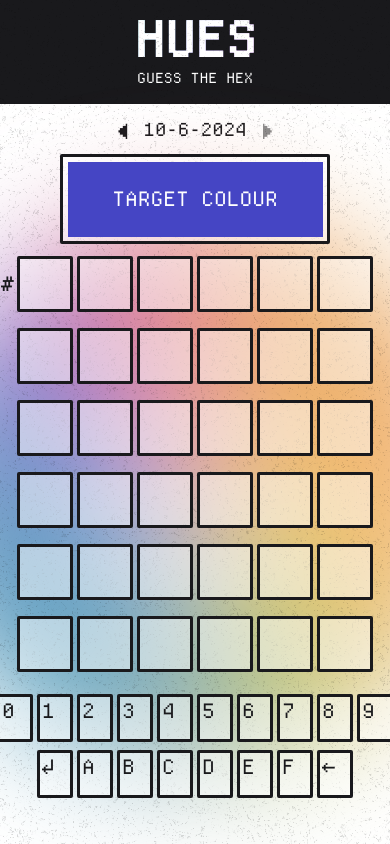
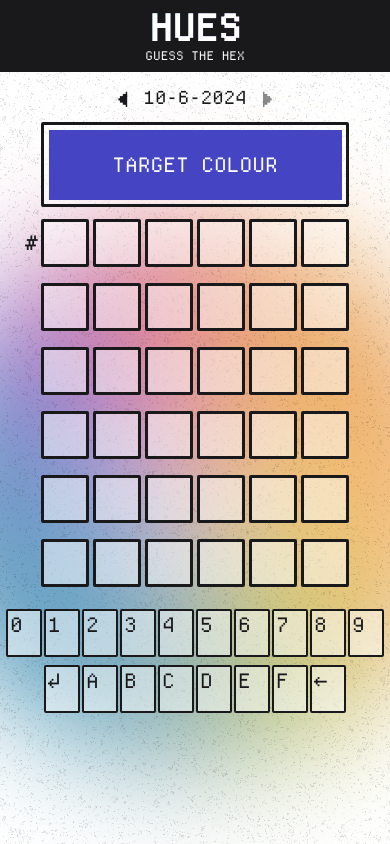
Before and after one commit to sarahbabar/hues, a Next.js app: page / in a window 390 px wide. Built offline with nearby package versions, Linux system fonts and the light colour scheme.

Commit message:
cleaned up ui

```diff
--- a/src/app/layout.tsx
+++ b/src/app/layout.tsx
@@ -20,14 +20,14 @@ export default function RootLayout({
     <html lang="en">
       <body className="overflow-x-hidden">
         <div className="flex flex-col items-center font-departure text-foreground ">
-          <div className="bg-foreground w-full mb-1 md:mb-5 flex flex-col text-center items-center">
+          <div className="z-20 bg-foreground w-full mb-1 md:mb-5 flex flex-col text-center items-center">
             <h1
-              className="text-5xl md:text-7xl font-departure uppercase font-bold text-center mt-4 mx-2
+              className="text-4xl md:text-7xl font-departure uppercase font-bold text-center mt-2 md:mt-4 mx-2
         text-background hover:text-transparent hover:bg-clip-text rainbow w-min transition ease-in-out duration-200"
             >
               hues
             </h1>
-            <p className="uppercase text-background text-sm md:text-base text-center mb-4 mt-1">
+            <p className="uppercase text-background text-xs md:text-base text-center mb-2 md:mb-4 md:mt-1">
               guess the hex
             </p>
           </div>
--- a/src/components/board.tsx
+++ b/src/components/board.tsx
@@ -121,7 +121,7 @@ export default function Board({
             {row.map((box, boxIndex) => (
               <div key={boxIndex} className="flex flex-col items-center">
                 <motion.div
-                  className="w-14 h-14 md:w-16 md:h-16 border-[3px]
+                  className="w-12 h-12 md:w-16 md:h-16 border-[3px]
                             border-foreground rounded-sm flex flex-col justify-center
                             items-center text-xl font-bold uppercase relative"
                   style={{
@@ -161,7 +161,7 @@ export default function Board({
               #
             </div>
 
-            <div className="pt-2 absolute -right-5 md:-right-[50px]">
+            <div className="z-50 pt-2 fixed md:absolute -right-7 -top-[6.7rem] md:top-2 md:-right-[50px]">
               <button
                 className="text-xl md:text-4xl
               transition ease-in-out duration-100 md:hover:scale-110"
--- a/src/components/game.tsx
+++ b/src/components/game.tsx
@@ -151,11 +151,11 @@ export default function Game({ date }: { date: Date }) {
           <div className="flex items-center justify-between">
             <div className="text-center">
               <div
-                className="w-[270px] h-[90px] md:w-[405px] md:h-[120px] rounded-sm border-[3px] border-foreground
+                className="w-[308px] h-[85px] md:w-[405px] md:h-[120px] rounded-sm border-[3px] border-foreground
         flex items-center justify-center bg-white/50"
               >
                 <div
-                  className="w-[255px] h-[75px] md:w-[385px] md:h-[100px] flex items-center justify-center md:py-5"
+                  className="w-[293px] h-[70px] md:w-[385px] md:h-[100px] flex items-center justify-center md:py-5"
                   style={{ ["backgroundColor" as any]: target }}
                 >
                   <h2
--- a/src/components/keyboard.tsx
+++ b/src/components/keyboard.tsx
@@ -71,11 +71,11 @@ export default function Keyboard({
 
   return (
     <div className="flex flex-col items-center space-y-2 w-full z-20">
-      <div className="flex space-x-1 md:space-x-2">
+      <div className="flex space-x-0.5 md:space-x-2">
         {nums.map((num) => (
           <button
             className="w-9 h-12 md:w-14 md:h-14 bg-white/50 hover:bg-white disabled:hover:bg-white/50 duration-50
-            border-[3px] border-foreground rounded-sm text-xl flex items-start justify-start px-0.5
+            border-2 md:border-[3px] border-foreground rounded-sm text-xl flex items-start justify-start px-0.5
             hover:scale-110 disabled:hover:scale-100 transition disabled:opacity-60 active:scale-95"
             key={num}
             onClick={(e) => {
@@ -89,11 +89,11 @@ export default function Keyboard({
         ))}
       </div>
 
-      <div className="flex space-x-1 md:space-x-2">
+      <div className="flex space-x-0.5 md:space-x-2">
         {letters.map((letter) => (
           <button
             className="w-9 h-12 md:w-14 md:h-14 bg-white/50 hover:bg-white disabled:hover:bg-white/50 duration-100
-            border-[3px] border-foreground rounded-sm text-xl flex items-start justify-start px-0.5
+            border-2 md:border-[3px] border-foreground rounded-sm text-xl flex items-start justify-start px-0.5
             hover:scale-110 disabled:hover:scale-100 transition disabled:opacity-60 active:scale-95"
             key={letter}
             onClick={(e) => {
--- a/src/components/popup.tsx
+++ b/src/components/popup.tsx
@@ -68,7 +68,7 @@ export default function Popup({
     <AnimatePresence>
       {(gameState === "won" || gameState === "lost") && (
         <motion.div
-          className="fixed top-[30%] w-[380px] h-[390px] z-50 bg-white flex flex-col
+          className="fixed top-[10rem] md:top-[20rem] w-[380px] h-[390px] z-50 bg-white flex flex-col
                           justify-center rounded-sm border-[3px] border-foreground"
           initial={{ opacity: 0 }}
           animate={{ opacity: 1 }}
@@ -114,7 +114,8 @@ export default function Popup({
           </div> */}
 
               <button
-                className="uppercase hover:scale-110 transition ease-in-out duration-200"
+                className="uppercase hover:scale-110 transition ease-in-out duration-200
+                hidden md:block"
                 onClick={() => {
                   copyImgToClipboard(
                     formatImageString(guesses, gameState, row)
@@ -123,6 +124,14 @@ export default function Popup({
               >
                 Share Results
               </button>
+              <a
+                className="uppercase hover:scale-110 transition ease-in-out duration-200
+                block md:hidden"
+                href={formatImageString(guesses, gameState, row)}
+                target="_blank"
+              >
+                Share Results
+              </a>
               {copy && (
                 <div className="text-base absolute uppercase bottom-3">
                   copied!
```
